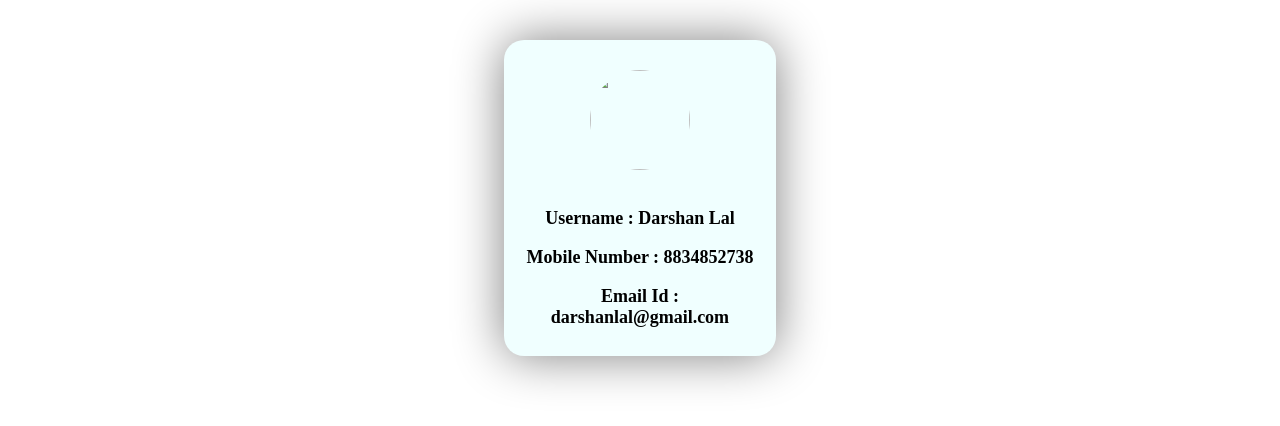
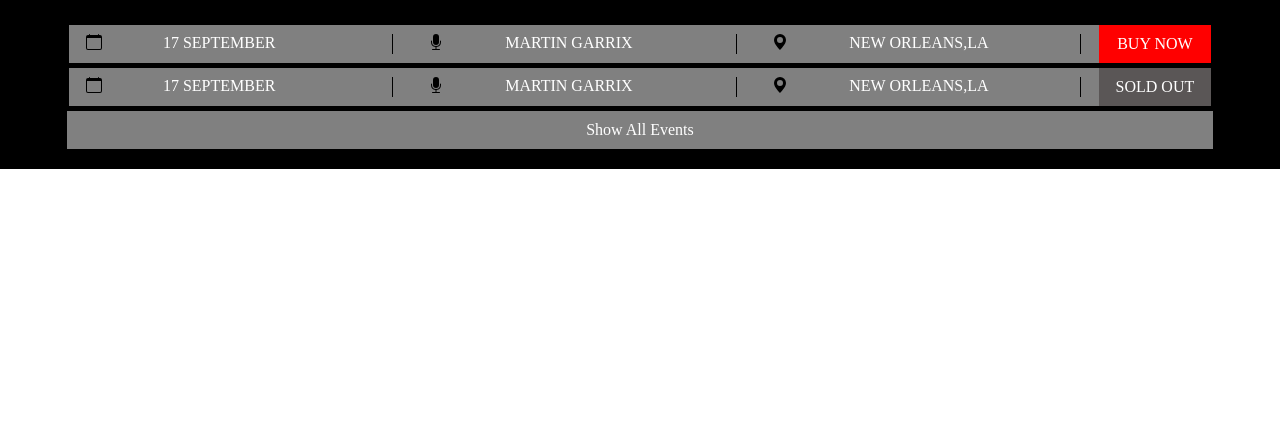
Before and after one commit to darshanlal-sembun/darshanlal-sembun.github.io, a plain HTML site: page table/index.html in a window 1280 px wide. Drawn offline with Linux system fonts and the light colour scheme.

Commit message:
table changed with files and images

```diff
--- a/table/index.html
+++ b/table/index.html
@@ -1,60 +1,12 @@
 <!DOCTYPE html>
 <html lang="en">
-
 <head>
     <meta charset="UTF-8">
     <meta http-equiv="X-UA-Compatible" content="IE=edge">
     <meta name="viewport" content="width=device-width, initial-scale=1.0">
-    <title>CARD</title>
+    <title>Document</title>
 </head>
-
 <body>
-    <script>
-        const c = document.createElement("div");
-        c.style.width = "100%";
-        document.body.appendChild(c);
-
-        const idcard = document.createElement("div");
-        idcard.style.width = "100%";
-        idcard.style.color = "white";
-        idcard.style.margin = "40px auto";
-        idcard.style.borderRadius = "10px";
-        c.appendChild(idcard);
-
-        const image_div = document.createElement("div");
-        image_div.style.width = "20%";
-        image_div.style.backgroundColor = "azure";
-        image_div.style.margin = "20px auto";
-        image_div.style.textAlign = "center";
-        image_div.style.borderRadius = "20px";
-        image_div.style.padding = "10px";
-        image_div.style.color = "black";
-        image_div.style.fontWeight = "700";
-        image_div.style.boxShadow = "0px 0px 50px grey";
-        idcard.appendChild(image_div);
-        //image
-        const image = document.createElement("img");
-        image.src = "../card/IMG_0800.JPG";
-        image.setAttribute("height", "100px");
-        image.setAttribute("width", "100px");
-        image.style.borderRadius = "50px";
-        image.style.margin = "20px auto";
-        image_div.appendChild(image);
-        //Username
-        const Name = document.createElement("p");
-        Name.innerText = "Username : Darshan Lal";
-        Name.style.fontSize = "18px";
-        image_div.appendChild(Name);
-        //mobile number
-        const mobile_number = document.createElement("p");
-        mobile_number.innerText = "Mobile Number : 8834852738";
-        mobile_number.style.fontSize = "18px";
-        image_div.appendChild(mobile_number);
-        // email id
-        const email_id = document.createElement("p");
-        email_id.innerText = "Email Id : darshanlal@gmail.com";
-        email_id.style.fontSize = "18px";
-        image_div.appendChild(email_id);
-    </script>
+    <script src="../table/js/script.js"></script>
 </body>
 </html>
--- /dev/null
+++ b/table/js/script.js
@@ -0,0 +1,142 @@
+document.body.style.padding = "0";
+document.body.style.margin = "0";
+document.body.style.boxSizing = "border-box";
+
+var div = document.createElement("div");
+div.style.width = "100%";
+div.style.padding = "20px 0";
+div.style.backgroundColor = "black";
+div.style.color = "white";
+div.style.overflow = "hidden";
+document.body.appendChild(div);
+
+var table = document.createElement("table");
+table.style.width = "90%";
+table.style.margin = "0 auto";
+table.style.padding = "10px 25px";
+table.style.borderCollapse = "collapse";
+div.appendChild(table);
+
+function adding_row() {
+    var row;
+    row = document.createElement("tr");
+    row.style.backgroundColor = "grey";
+    row.style.border = "5px solid black";
+    table.appendChild(row);
+    return row;
+};
+
+function adding_column(text_name, row, icon) {
+
+    var column = document.createElement("td");
+    column.style.width = "30%";
+
+    var column_div = document.createElement("div");
+    column_div.style.width = "90%";
+    column_div.style.borderRight = "1px solid black";
+    column_div.style.margin = "0 auto";
+    column.appendChild(column_div);
+
+    var column_flex = document.createElement("div");
+    column_flex.style.display = "flex";
+    column_div.appendChild(column_flex);
+
+    var column_img = document.createElement("div");
+    column_img.style.width = "25%";
+    column_flex.appendChild(column_img);
+
+    var img = document.createElement("img");
+    img.src = icon;
+    column_img.appendChild(img);
+
+    var column_text = document.createElement("div");
+    column_text.style.width = "50%";
+    column_flex.appendChild(column_text);
+
+    var content = document.createElement("span");
+    content.innerText = text_name;
+    console.log(content.innerHTML);
+    column_text.appendChild(content);
+
+    row.appendChild(column);
+};
+
+function adding_column_btn(buy_sold, row) {
+    var column_btn = document.createElement("td");
+    column_btn.style.width = "10%";
+    column_btn.style.cursor = "pointer";
+    if (buy_sold == "SOLD OUT") {
+        column_btn.style.backgroundColor = "#2c242475";
+        column_btn.innerHTML = buy_sold;
+
+    }
+    else if (buy_sold == "BUY NOW") {
+        column_btn.style.backgroundColor = "red";
+        column_btn.innerHTML = buy_sold;
+        column_btn.addEventListener("click", function () { buy_now(this) });
+    }
+    column_btn.style.padding = "10px";
+    column_btn.style.textAlign = "center";
+    row.appendChild(column_btn);
+
+};
+
+var row1 = adding_row();
+
+adding_column("17 SEPTEMBER", row1, "../table/images/calendar.svg");
+adding_column("MARTIN GARRIX", row1, "../table/images/mic-fill.svg");
+adding_column("NEW ORLEANS,LA", row1, "../table/images/geo-alt-fill.svg");
+
+adding_column_btn("BUY NOW", row1);
+
+var row2 = adding_row();
+adding_column("17 SEPTEMBER", row2, "../table/images/calendar.svg");
+adding_column("MARTIN GARRIX", row2, "../table/images/mic-fill.svg");
+adding_column("NEW ORLEANS,LA", row2, "../table/images/geo-alt-fill.svg");
+adding_column_btn("SOLD OUT", row2);
+
+
+var show_events = document.createElement("div");
+show_events.style.width = "89%";
+show_events.style.cursor = "pointer";
+show_events.style.backgroundColor = "grey";
+show_events.style.margin = "0 auto";
+show_events.innerText = "Show All Events";
+show_events.style.textAlign = "center";
+show_events.style.padding = "10px 3px";
+div.appendChild(show_events);
+
+show_events.addEventListener("click", add_rows);
+
+function buy_now(event) {
+
+    var pElement = event.parentElement;
+
+    var datas = pElement.querySelectorAll('span');
+
+    var data = "";
+    datas.forEach(element => {
+
+        data += element.innerHTML + "\n";
+    });
+    alert("Your Item has added in CART \n " + data);
+
+
+};
+function add_rows() {
+
+    for (var i = 0; i < 4; i++) {
+
+        var row2 = adding_row();
+        adding_column("16 SEPTEMBER", row2, "../table/images/calendar.svg");
+        adding_column("MARTIN ", row2, "../table/images/mic-fill.svg");
+        adding_column("NEW ,LA", row2, "../table/images/geo-alt-fill.svg");
+
+        if (i % 2 == 0) {
+            adding_column_btn("SOLD OUT", row2);
+        } else {
+            adding_column_btn("BUY NOW", row2);
+        }
+    }
+
+};
```
Also changed, not shown: table/images/calendar.svg (added), table/images/geo-alt-fill.svg (added), table/images/mic-fill.svg (added).
